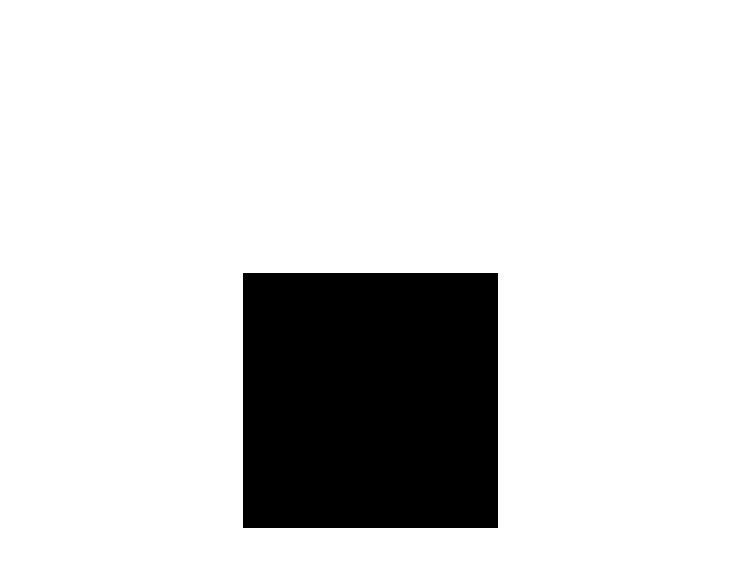
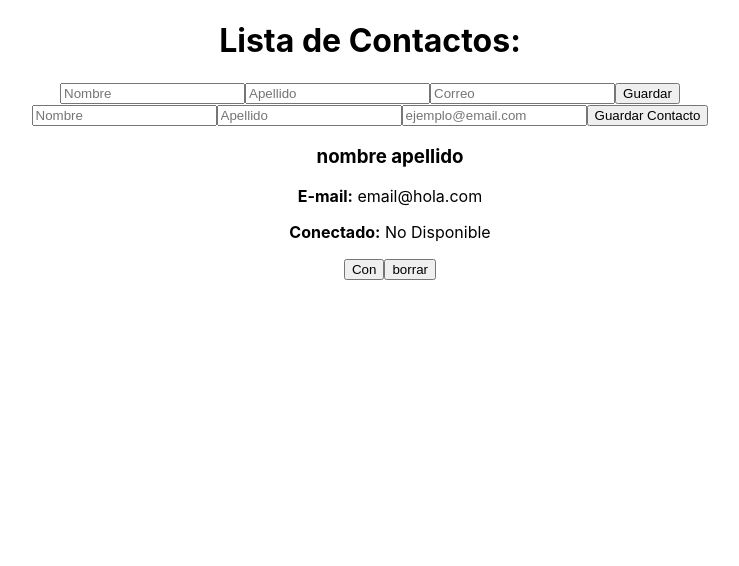
Before and after one commit to FlakoBB/OpenBootcamp_FullStack, a React (Create React App) app in the folder Curso de ReactJS/ejercicio-proyecto/: page / in a window 1280 px wide. Shown: the top 566 px of the page, without its empty margins (270-1009 px from the left). Built offline with nearby package versions, Linux system fonts and the light colour scheme.

Commit message:
ReactJS Ejercicio5 Form new contact (formik | yup)

```diff
--- a/Curso de ReactJS/ejercicio-proyecto/package.json
+++ b/Curso de ReactJS/ejercicio-proyecto/package.json
@@ -6,10 +6,12 @@
     "@testing-library/jest-dom": "^5.16.5",
     "@testing-library/react": "^13.4.0",
     "@testing-library/user-event": "^13.5.0",
+    "formik": "^2.2.9",
     "react": "^18.2.0",
     "react-dom": "^18.2.0",
     "react-scripts": "5.0.1",
-    "web-vitals": "^2.1.4"
+    "web-vitals": "^2.1.4",
+    "yup": "^1.0.2"
   },
   "scripts": {
     "start": "react-scripts start",
--- a/Curso de ReactJS/ejercicio-proyecto/src/App.js
+++ b/Curso de ReactJS/ejercicio-proyecto/src/App.js
@@ -1,7 +1,7 @@
 // import logo from './logo.svg';
 import './App.css';
-// import ContactoMuestra from './components/container/contacto_muestra';
-import CuadroColores from './components/pure/cuadroColores';
+import ContactoMuestra from './components/container/contacto_muestra';
+// import CuadroColores from './components/pure/cuadroColores';
 // import Clock from './hooks/lifeCycleClass';
 // import ClockFunction from './hooks/lifeCycleFunc';
 
@@ -10,8 +10,8 @@ function App() {
     <div className="App">
       {/* <header className="App-header">
         <img src={logo} className="App-logo" alt="logo" /> */}
-        {/* <ContactoMuestra></ContactoMuestra> */}
-        <CuadroColores></CuadroColores>
+        <ContactoMuestra></ContactoMuestra>
+        {/* <CuadroColores></CuadroColores> */}
         {/* <Clock></Clock> */}
         {/* <ClockFunction></ClockFunction> */}
       {/* </header> */}
--- a/Curso de ReactJS/ejercicio-proyecto/src/components/container/contacto_muestra.jsx
+++ b/Curso de ReactJS/ejercicio-proyecto/src/components/container/contacto_muestra.jsx
@@ -1,6 +1,7 @@
 import React, { useState } from 'react';
 import { Contacto } from '../../models/contacto.class';
 import ContactoCA from '../pure/contacto';
+import NewContactFormik from '../pure/forms/newContactFormik';
 import NuevoContacto from '../pure/forms/nuevoContacto';
 
 const ContactoMuestra = () => {
@@ -36,6 +37,9 @@ const ContactoMuestra = () => {
             <NuevoContacto
                 registrar={ agregarContacto }
             ></NuevoContacto>
+            <NewContactFormik
+                registrar={ agregarContacto }
+            />
             <ul>
                 {
                     contactos.map((contacto, index) => {
--- /dev/null
+++ b/Curso de ReactJS/ejercicio-proyecto/src/components/pure/forms/newContactFormik.jsx
@@ -0,0 +1,107 @@
+import React from 'react'
+import PropTypes from 'prop-types'
+import { Formik, Form, Field, ErrorMessage } from 'formik'
+import * as Yup from 'yup'
+import { Contacto } from '../../../models/contacto.class'
+
+const NewContactFormik = ({ registrar }) => {
+
+    const valoresIniciales = {
+        nombre: '',
+        apellido: '',
+        email: '',
+        conectado: false
+    }
+
+    const contactoSchema = Yup.object().shape(
+        {
+            nombre: Yup.string()
+                .required('El nombre es requerido'),
+            apellido: Yup.string(),
+            email: Yup.string()
+                .email('Formato de email incorrecto')
+        }
+    )
+
+    function registrarContact(contacto) {
+        const nuevoContacto = new Contacto(
+            contacto.nombre,
+            contacto.apellido,
+            contacto.email,
+            contacto.conectado
+        )
+
+        registrar(nuevoContacto)
+    }
+
+    return (
+        <div>
+            <Formik
+                initialValues={ valoresIniciales }
+                validationSchema={ contactoSchema }
+                onSubmit={async (values) => {
+                    await new Promise((r) => setTimeout(r, 1000))
+                    registrarContact(values)
+                }}
+            >
+                {
+                    ({
+                        errors,
+                        touched,
+                        isSubmitting
+                    }) => (
+                        <Form>
+                            <Field
+                                id='nombre'
+                                type='text'
+                                name='nombre'
+                                placeholder='Nombre'
+                            />
+                            {
+                                errors.nombre && touched.nombre &&
+                                (
+                                    <ErrorMessage name='nombre' component='span' />
+                                )
+                            }
+
+                            <Field
+                                id='apellido'
+                                type='text'
+                                name='apellido'
+                                placeholder='Apellido'
+                            />
+                            {
+                                errors.apellido && touched.apellido &&
+                                (
+                                    <ErrorMessage name='apellido' component='span' />
+                                )
+                            }
+
+                            <Field
+                                id='email'
+                                type='email'
+                                name='email'
+                                placeholder='ejemplo@email.com'
+                            />
+                            {
+                                errors.email && touched.email &&
+                                (
+                                    <ErrorMessage name='email' component='span' />
+                                )
+                            }
+
+                            <button type='submit'>Guardar Contacto</button>
+                            { isSubmitting ? (<p>Guardando contacto...</p>) : null }
+                        </Form>
+                    )
+                }
+            </Formik>
+        </div>
+    )
+}
+
+NewContactFormik.propTypes = {
+    registrar: PropTypes.func.isRequired
+}
+
+export default NewContactFormik
```
Also changed, not shown: 2 other files (tests, documents, lock files or other folders).
